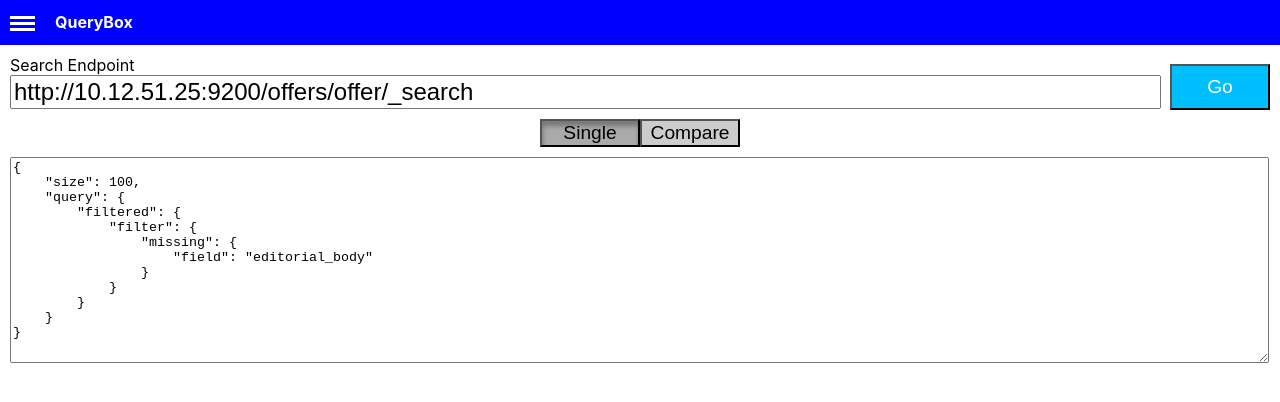
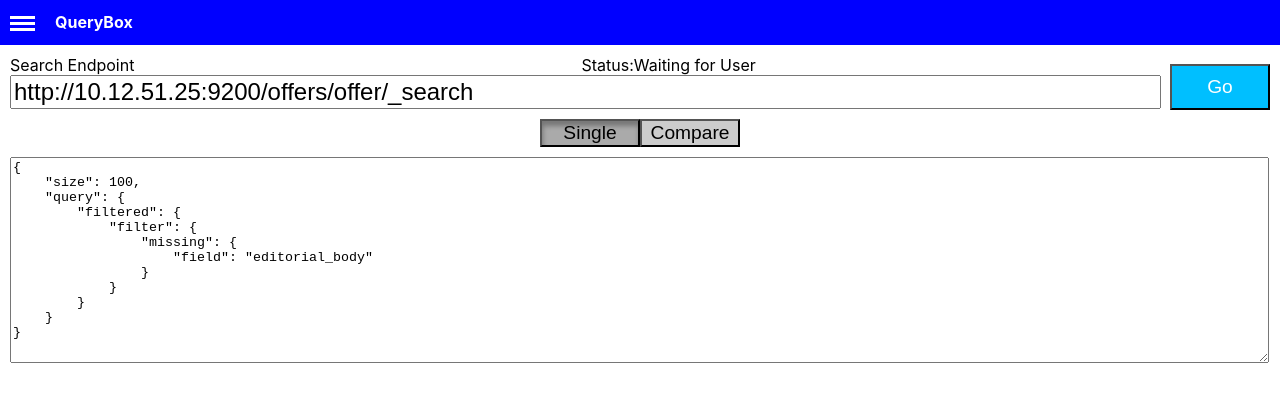
Before and after one commit to jkearle/querybox, a React (Create React App) app: page / in a window 1280 px wide. Shown: the top 402 px of the page. Built offline with nearby package versions, Linux system fonts and the light colour scheme.

Commit message:
Added a status when a post is received or an error occurred.

```diff
--- a/src/App.js
+++ b/src/App.js
@@ -28,7 +28,8 @@ class App extends Component {
             panelQuery: "",
             panelNumber: 0,
             results1: {},
-            results2: {}
+            results2: {},
+            statusText: 'Waiting for User'
         };
 
         document.addEventListener("mousedown", this.handleOffClick.bind(this));
@@ -46,8 +47,15 @@ class App extends Component {
             axios.post(this.state.endpoint, post)
                 .then(response => {
                     console.log("Axios Response => " + response.toString());
-                    this.setState({results1: response});
+                    this.setState({
+                        results1: response,
+                        statusText: 'Response Received'
+                    });
+                }).catch(error => {
+                this.setState({
+                    statusText: 'Error occurred => ' + error.message
                 });
+            });
 
             if (this.state.split) {
                 axios.post(this.state.endpoint, JSON.parse(this.state.query2))
@@ -141,7 +149,8 @@ class App extends Component {
                     <div className="Body-Top">
                         <div className="Body-Top-Endpoint">
                             <Endpoint endpoint={this.state.endpoint}
-                                      save={(endpoint) => this.setState({endpoint: endpoint})}/>
+                                      save={(endpoint) => this.setState({endpoint: endpoint})}
+                                      statusText={this.state.statusText}/>
                         </div>
                         <div className="Body-Top-Button">
                             <ActionButton text="Go" onClick={() => this.executeRequests()}/>
--- a/src/components/Endpoint.css
+++ b/src/components/Endpoint.css
@@ -2,8 +2,18 @@
     padding-right: 7px;
 }
 
-.Endpoint label {
+.labelsDiv {
+    display: flex;
+}
+
+.endpointLabelDiv {
     display: block;
+    width: 50%;
+}
+
+.statusLabelDiv  {
+    float: right;
+    width: 50%;
 }
 
 .Endpoint input[type=text] {
--- a/src/components/Endpoint.js
+++ b/src/components/Endpoint.js
@@ -1,11 +1,18 @@
-import React, { Component } from 'react';
+import React, {Component} from 'react';
 import './Endpoint.css';
 
 class Endpoint extends Component {
     render() {
         return (
             <div className="Endpoint Component">
-                <label htmlFor="endpoint">Search Endpoint</label>
+                <div className={'labelsDiv'}>
+                    <div className={'endpointLabelDiv'}>
+                        <label htmlFor="endpoint">Search Endpoint</label>
+                    </div>
+                    <div className={'statusLabelDiv'}>
+                        <label>{'Status:' + this.props.statusText}</label>
+                    </div>
+                </div>
                 <input
                     name="endpoint"
                     type="text"
```
